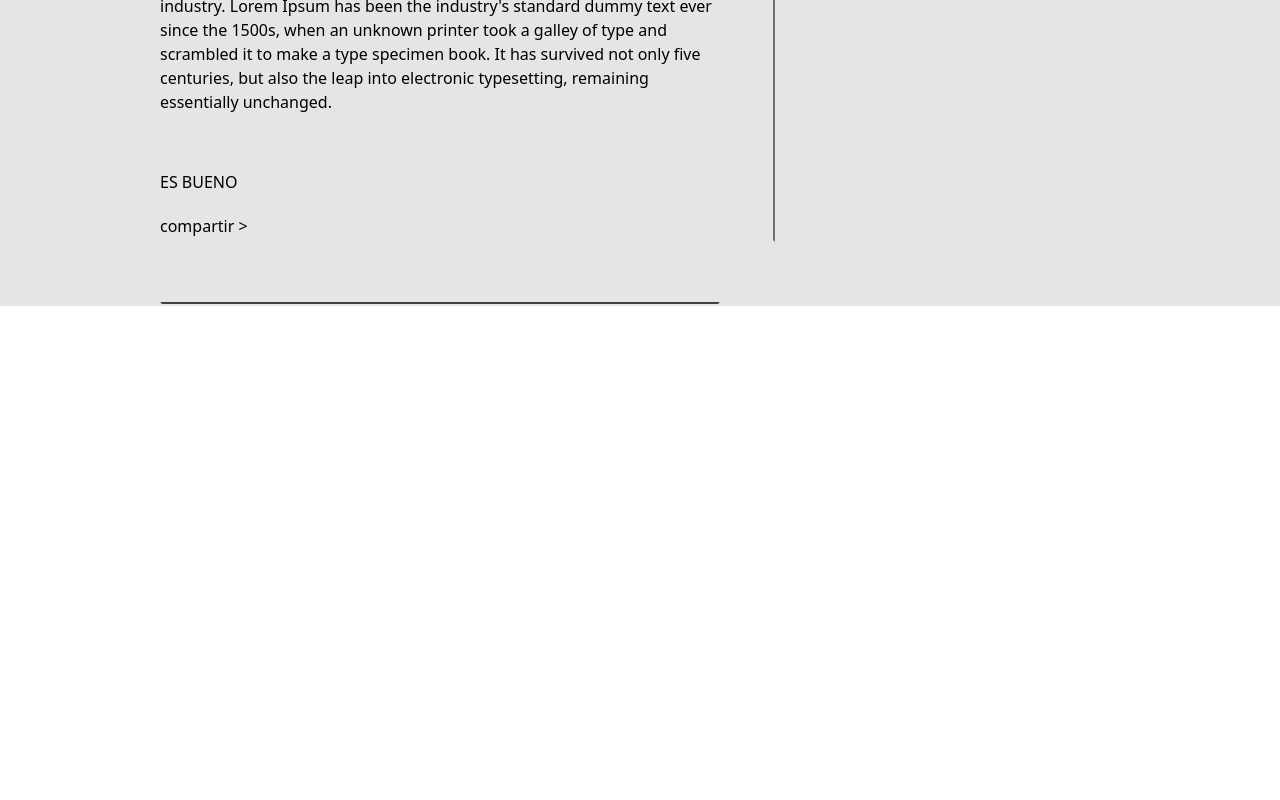
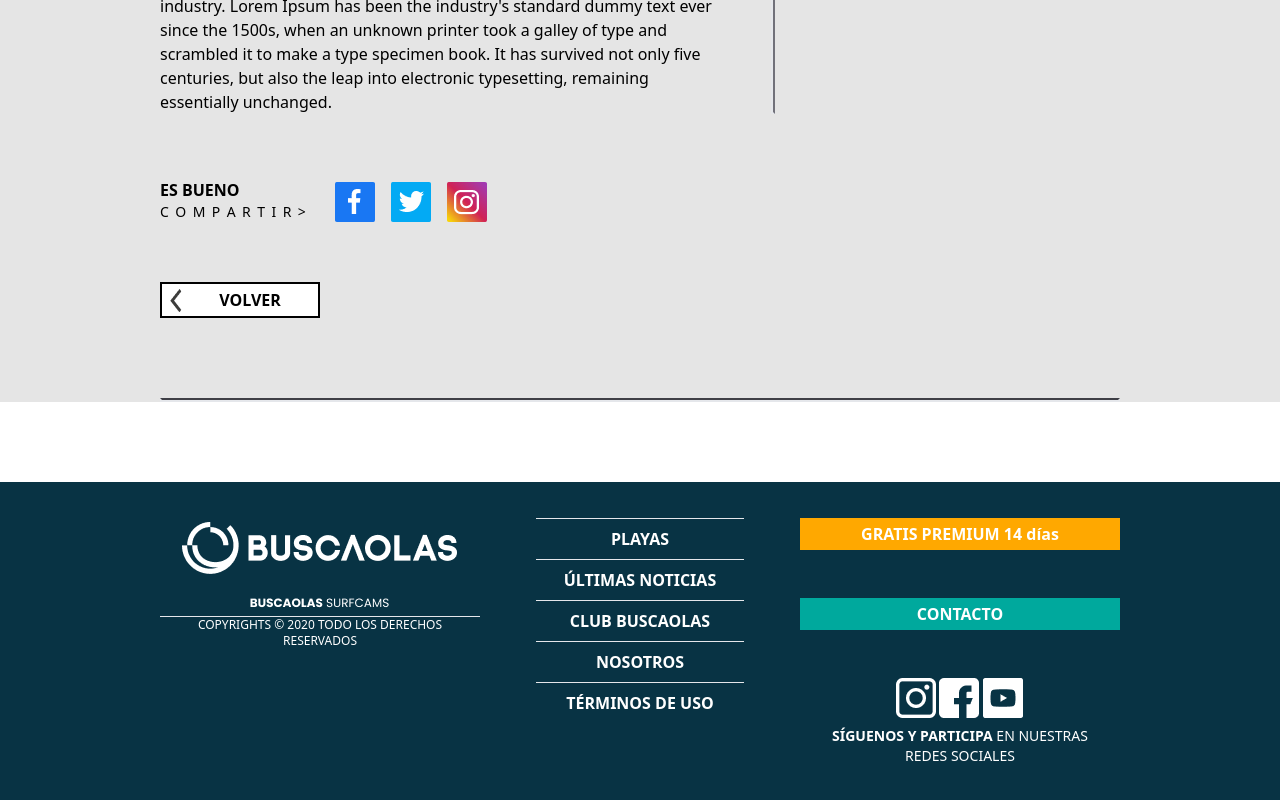
Before and after one commit to kai121814/buscaolas3, a Nuxt app in the folder buscaolas/: page /alerta in a window 1280 px wide. Shown: the part 1934-2734 px from the top of the page. Before the commit the page ends 2240 px from the top, so only its background shows below. Built offline with nearby package versions, Linux system fonts and the light colour scheme.

Commit message:
Joshi update

```diff
--- a/buscaolas/pages/alerta.vue
+++ b/buscaolas/pages/alerta.vue
@@ -5,7 +5,7 @@
     <Header />
     <div class="bg-neutral-200">
 
-        <div class="flex mx-auto w-9/12">
+        <div class="mx-auto w-9/12">
             <div class="flex mx-auto w-full">
                 <!--Left Content-->
                 <div class="w-8/12 h-full">
@@ -22,7 +22,8 @@
 
                     <!--Divider-->
                     <div class="flex ml-0 w-full lg:my-5 ">
-                        <div class="bg-[#1C496B] text-center text-white font-bold lg:w-10 lg:h-10 lg:py-2 rounded-full">AS</div>
+                        <div class="bg-[#1C496B] text-center text-white font-bold lg:w-10 lg:h-10 lg:py-2 rounded-full">AS
+                        </div>
                         <p class="lg:py-2 ml-2 uppercase">por <span class="font-bold">Alejandro Santibañes</span></p>
                     </div>
 
@@ -47,7 +48,8 @@
                             the 1960s with the release of Letraset sheets containing Lorem Ipsum passages,
                             and more recently with desktop publishing software like Aldus PageMaker including
                             versions of Lorem Ipsum.esktop publishing software like Aldus PageMaker including
-                            versions of Lorem Ipsum. <span class="underline text-[#00A99D]"><a href="">Link format</a></span>
+                            versions of Lorem Ipsum. <span class="underline text-[#00A99D]"><a href="">Link
+                                    format</a></span>
                         </p>
 
                         <div class="ml-0 w-full lg:my-5 ">
@@ -72,37 +74,59 @@
                                 specimen book. It has survived not only five centuries, but also the leap
                                 into electronic typesetting, remaining essentially unchanged.
                             </p>
-                            <div>
-                                <div>
-                                    <p>ES BUENO</p>
-                                    <p>compartir ></p>
-                                </div>
-                                <div>
-
-                                </div>
-                            </div>
                         </div>
                     </div>
 
-                    <!--Horizontal Divider-->
-                    <div class="border-2 border-t-zinc-700 w-11/12 lg:mr-10 mt-0"></div>
 
                 </div>
-
                 <!--Vertical Divider-->
                 <div class="border-2 border-r-zinc-500 lg:h-11/12 mx-auto lg:my-16"></div>
 
                 <!--Right Content-->
                 <div class="w-4/12 lg:ml-10 h-full">
-
+                    <div class="ml-0 w-full lg:mt-16 lg:mb-5 ">
+                        <p class="uppercase text-[#1C496B] font-bold text-5xl">Últimos Artículos </p>
+                    </div>
 
                 </div>
 
             </div>
+            <div>
+                <div>
+                    <div class="flex">
+                        <div class="uppercase mr-5">
+                            <p class="my-0 font-bold">ES BUENO</p>
+                            <p class="text-sm tracking-widest">c o m p a r t i r ></p>
+                        </div>
+                        <div class="flex lg:my-1">
+                            <NuxtLink to="/" class="block mx-2" v-if="!isAuthenticated">
+                                <img src="~/assets/icons/fb-color.png">
+                            </NuxtLink>
+                            <NuxtLink to="/" class="block mx-2" v-if="!isAuthenticated">
+                                <img src="~/assets/icons/twitter.png">
+                            </NuxtLink>
+                            <NuxtLink to="/" class="block mx-2" v-if="!isAuthenticated">
+                                <img src="~/assets/icons/insta.png">
+                            </NuxtLink>
+                        </div>
+
+
+                    </div>
+                    <div>
+                        <button type="button"
+                            class="lg:mt-10 border-2 border-black font-bold text-center bg-white text-black lg:py-1 py-3 lg:w-40 w-48 flex items-center">
+                            <img src="~/assets/icons/Flecha_der.png" alt="Arrow icon" class="ml-2">
+                            <span class="mx-auto">VOLVER</span>
+                        </button>
+                    </div>
+                    <!--Horizontal Divider-->
+                    <div class="border-2 border-t-zinc-700 w-full lg:mr-10 mt-0 lg:my-20"></div>
+                </div>
+            </div>
         </div>
     </div>
+
+    <Footer />
 </template>
 
-<style scoped>
-
-</style>
+<style scoped></style>
```
